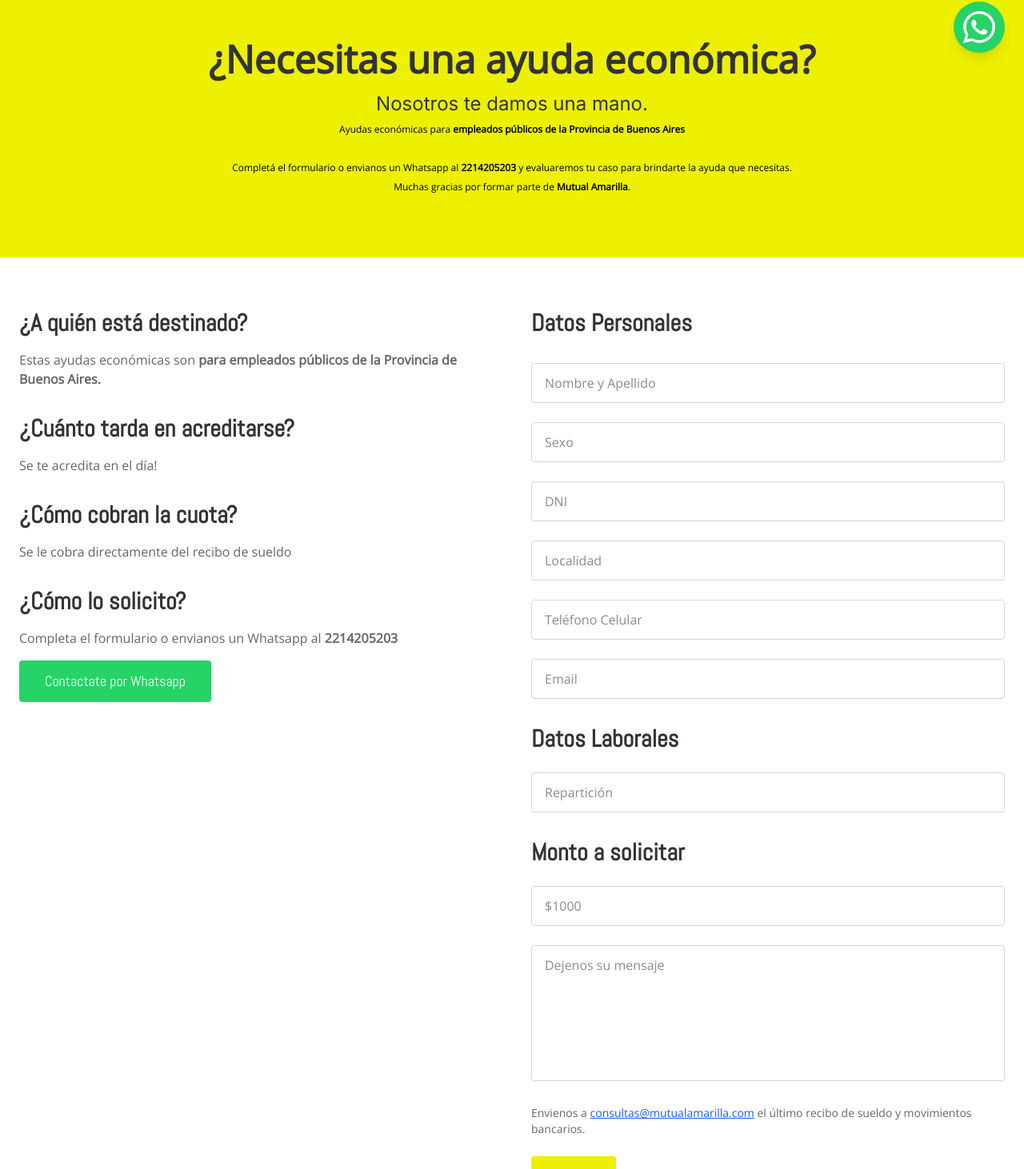
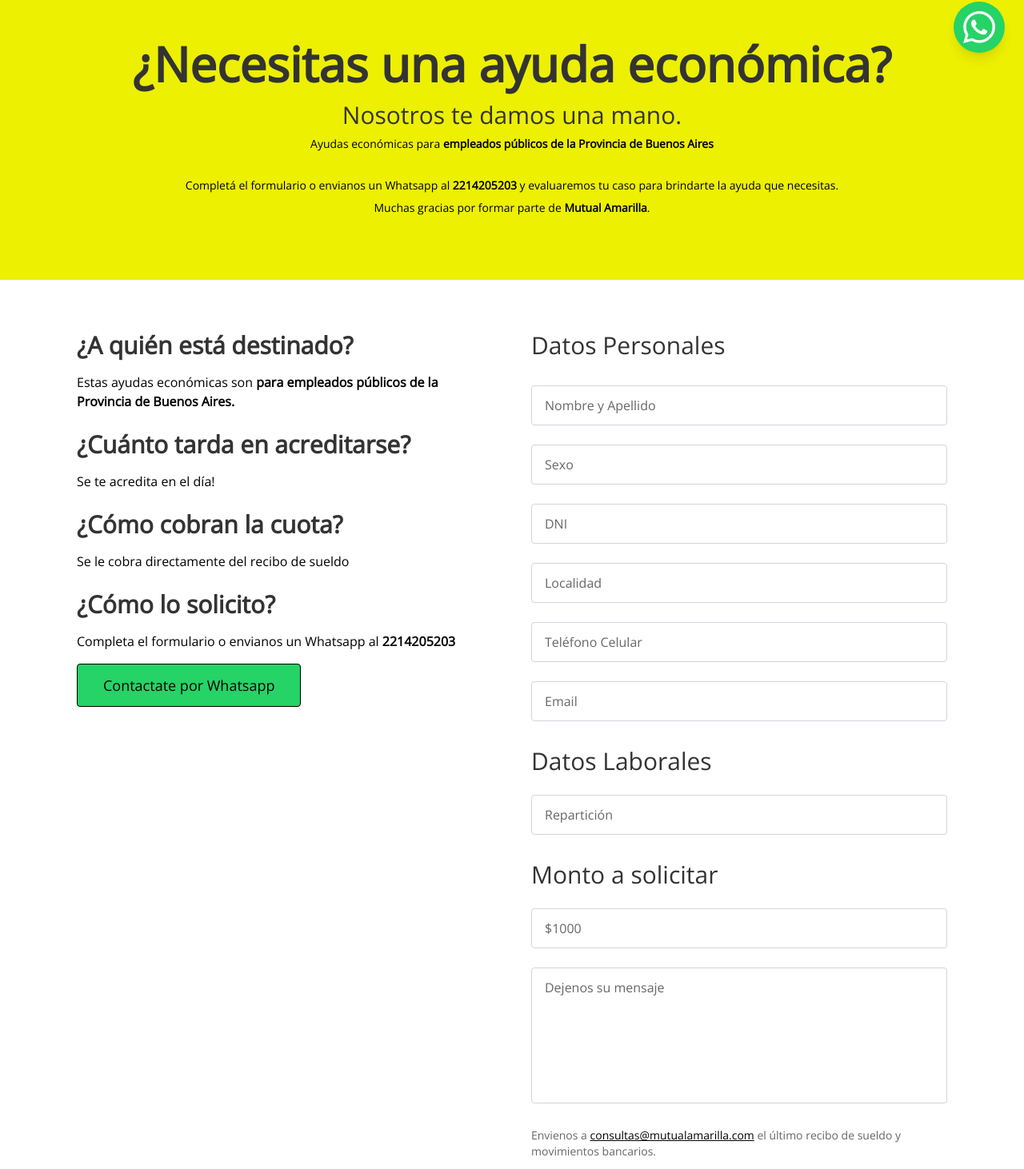
Before and after one commit to blassmm/mutualamarilla, a Next.js app: page /ayuda-economica in a window 1280 px wide. Shown: the part 710-2172 px from the top of the page at 80% size. Built offline with nearby package versions, Linux system fonts and the light colour scheme.

Commit message:
form de ayuda economica

```diff
--- a/components/ayuda-economica/form.tsx
+++ b/components/ayuda-economica/form.tsx
@@ -40,16 +40,16 @@
   }
 
   return (
-    <section className={`bg-white py-16 ${abel.variable} ${openSans.variable}`}>
-      <div className="container mx-auto px-6">
+    <section className={`bg-white py-16 ${openSans.variable}`}>
+      <div className="container mx-auto px-24 font-open-sans">
         <div className="grid gap-12 lg:grid-cols-2">
           {/* Columna Izquierda - Información */}
-          <div className="space-y-8">
+          <div className="space-y-6">
             <div>
-              <h3 className="text-3xl font-bold mb-4 text-dark font-abel">
+              <h3 className="text-3xl font-extrabold mb-4 text-dark ">
                 ¿A quién está destinado?
               </h3>
-              <p className="text-medium font-open-sans">
+              <p className="text-black ">
                 Estas ayudas económicas son <strong>para empleados públicos de la Provincia de Buenos Aires.</strong>
               </p>
             </div>
@@ -58,7 +58,7 @@
               <h3 className="text-3xl font-bold mb-4 text-dark font-abel">
                 ¿Cuánto tarda en acreditarse?
               </h3>
-              <p className="text-medium font-open-sans">
+              <p className="text-black ">
                 Se te acredita en el día!
               </p>
             </div>
@@ -67,7 +67,7 @@
               <h3 className="text-3xl font-bold mb-4 text-dark font-abel">
                 ¿Cómo cobran la cuota?
               </h3>
-              <p className="text-medium font-open-sans">
+              <p className="text-black ">
                 Se le cobra directamente del recibo de sueldo
               </p>
             </div>
@@ -76,14 +76,14 @@
               <h3 className="text-3xl font-bold mb-4 text-dark font-abel">
                 ¿Cómo lo solicito?
               </h3>
-              <p className="text-medium font-open-sans mb-4">
+              <p className="text-black  mb-4">
                 Completa el formulario o envianos un Whatsapp al <strong>2214205203</strong>
               </p>
               <a
                 href="https://wa.me/5492214205203"
                 target="_blank"
                 rel="noopener noreferrer"
-                className="inline-block bg-[#25D366] text-white px-8 py-3 rounded hover:bg-[#20BA5A] transition-colors font-abel text-lg"
+                className="inline-block bg-[#25D366] text-black border px-8 py-3 rounded hover:bg-[#20BA5A] transition-colors font-abel text-lg"
               >
                 Contactate por Whatsapp
               </a>
@@ -92,7 +92,7 @@
 
           {/* Columna Derecha - Formulario */}
           <div>
-            <h3 className="text-3xl font-bold mb-8 text-dark font-abel">
+            <h3 className="text-3xl font-medium mb-8 text-dark font-abel">
               Datos Personales
             </h3>
             <form onSubmit={handleSubmit} className="space-y-6">
@@ -104,7 +104,7 @@
                   required
                   value={formData.nombreApellido}
                   onChange={handleChange}
-                  className="w-full px-4 py-3 border border-gray-300 rounded focus:outline-none focus:ring-2 focus:ring-primary font-open-sans"
+                  className="w-full px-4 py-3 border border-gray-300 rounded focus:outline-none focus:ring-2 focus:ring-primary placeholder:text-medium"
                 />
               </div>
 
@@ -116,7 +116,7 @@
                   required
                   value={formData.sexo}
                   onChange={handleChange}
-                  className="w-full px-4 py-3 border border-gray-300 rounded focus:outline-none focus:ring-2 focus:ring-primary font-open-sans"
+                  className="w-full px-4 py-3 border border-gray-300 rounded focus:outline-none focus:ring-2 focus:ring-primary placeholder:text-medium"
                 />
               </div>
 
@@ -128,7 +128,7 @@
                   required
                   value={formData.dni}
                   onChange={handleChange}
-                  className="w-full px-4 py-3 border border-gray-300 rounded focus:outline-none focus:ring-2 focus:ring-primary font-open-sans"
+                  className="w-full px-4 py-3 border border-gray-300 rounded focus:outline-none focus:ring-2 focus:ring-primary placeholder:text-medium"
                 />
               </div>
 
@@ -140,7 +140,7 @@
                   required
                   value={formData.localidad}
                   onChange={handleChange}
-                  className="w-full px-4 py-3 border border-gray-300 rounded focus:outline-none focus:ring-2 focus:ring-primary font-open-sans"
+                  className="w-full px-4 py-3 border border-gray-300 rounded focus:outline-none focus:ring-2 focus:ring-primary placeholder:text-medium"
                 />
               </div>
 
@@ -152,7 +152,7 @@
                   required
                   value={formData.telefonoCelular}
                   onChange={handleChange}
-                  className="w-full px-4 py-3 border border-gray-300 rounded focus:outline-none focus:ring-2 focus:ring-primary font-open-sans"
+                  className="w-full px-4 py-3 border border-gray-300 rounded focus:outline-none focus:ring-2 focus:ring-primary placeholder:text-medium"
                 />
               </div>
 
@@ -164,11 +164,11 @@
                   required
                   value={formData.email}
                   onChange={handleChange}
-                  className="w-full px-4 py-3 border border-gray-300 rounded focus:outline-none focus:ring-2 focus:ring-primary font-open-sans"
+                  className="w-full px-4 py-3 border border-gray-300 rounded focus:outline-none focus:ring-2 focus:ring-primary placeholder:text-medium"
                 />
               </div>
 
-              <h3 className="text-3xl font-bold mt-8 mb-6 text-dark font-abel">
+              <h3 className="text-3xl font-medium mt-8 mb-6 text-dark font-abel">
                 Datos Laborales
               </h3>
 
@@ -180,11 +180,11 @@
                   required
                   value={formData.reparticion}
                   onChange={handleChange}
-                  className="w-full px-4 py-3 border border-gray-300 rounded focus:outline-none focus:ring-2 focus:ring-primary font-open-sans"
+                  className="w-full px-4 py-3 border border-gray-300 rounded focus:outline-none focus:ring-2 focus:ring-primary placeholder:text-medium"
                 />
               </div>
 
-              <h3 className="text-3xl font-bold mt-8 mb-6 text-dark font-abel">
+              <h3 className="text-3xl font-medium mt-8 mb-6 text-dark font-abel">
                 Monto a solicitar
               </h3>
 
@@ -196,7 +196,7 @@
                   required
                   value={formData.montoSolicitar}
                   onChange={handleChange}
-                  className="w-full px-4 py-3 border border-gray-300 rounded focus:outline-none focus:ring-2 focus:ring-primary font-open-sans"
+                  className="w-full px-4 py-3 border border-gray-300 rounded focus:outline-none focus:ring-2 focus:ring-primary placeholder:text-medium"
                 />
               </div>
 
@@ -207,13 +207,13 @@
                   rows={6}
                   value={formData.mensaje}
                   onChange={handleChange}
-                  className="w-full px-4 py-3 border border-gray-300 rounded focus:outline-none focus:ring-2 focus:ring-primary resize-none font-open-sans"
+                  className="w-full px-4 py-3 border border-gray-300 rounded focus:outline-none focus:ring-2 focus:ring-primary resize-none placeholder:text-medium"
                 />
               </div>
 
-              <p className="text-sm text-medium font-open-sans">
+              <p className="text-sm text-medium ">
                 Envienos a{" "}
-                <a href="mailto:consultas@mutualamarilla.com" className="text-blue-600 underline">
+                <a href="mailto:consultas@mutualamarilla.com" className="text-black underline">
                   consultas@mutualamarilla.com
                 </a>{" "}
                 el último recibo de sueldo y movimientos bancarios.
@@ -221,7 +221,7 @@
 
               <button
                 type="submit"
-                className="bg-primary text-dark px-8 py-3 rounded font-bold hover:bg-yellow-400 transition-colors font-abel text-lg"
+                className="bg-primary text-black px-4 py-2 rounded hover:bg-yellow-400 transition-colors font-abel text-lg"
               >
                 Enviar
               </button>
--- a/components/ayuda-economica/pregunta.tsx
+++ b/components/ayuda-economica/pregunta.tsx
@@ -15,20 +15,20 @@
 export function Pregunta() {
   return (
     <section className={`bg-primary py-20 ${abel.variable} ${openSans.variable}`}>
-      <div className="container mx-auto px-6 text-center">
-        <h2 className="text-5xl font-bold text-dark mb-4 font-open-sans">
+      <div className="container mx-auto px-6 text-center font-open-sans">
+        <h2 className="text-6xl font-bold text-dark mb-4">
           ¿Necesitas una ayuda económica?
         </h2>
-        <p className="text-2xl text-dark mb-2 font-font-open-sans">
+        <p className="text-3xl text-dark mb-2">
           Nosotros te damos una mano.
         </p>
-        <p className="text-xs text-black mb-8 font-open-sans">
+        <p className="text-sm text-black mb-8">
           Ayudas económicas para <strong>empleados públicos de la Provincia de Buenos Aires</strong>
         </p>
-        <p className="text-xs text-black font-open-sans">
+        <p className="text-sm text-black">
           Completá el formulario o envianos un Whatsapp al <strong>2214205203</strong> y evaluaremos tu caso para brindarte la ayuda que necesitas.
         </p>
-        <p className="text-xs text-black mt-2 font-open-sans">
+        <p className="text-sm text-black mt-2">
           Muchas gracias por formar parte de <strong>Mutual Amarilla</strong>.
         </p>
       </div>
```
